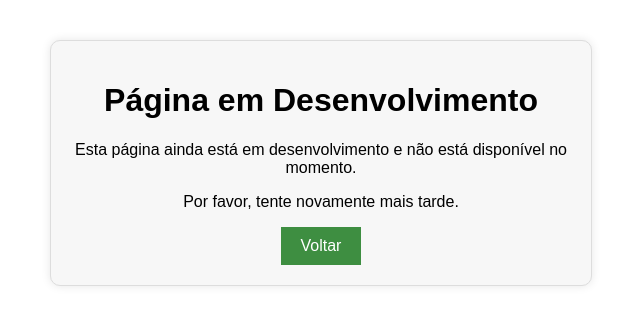
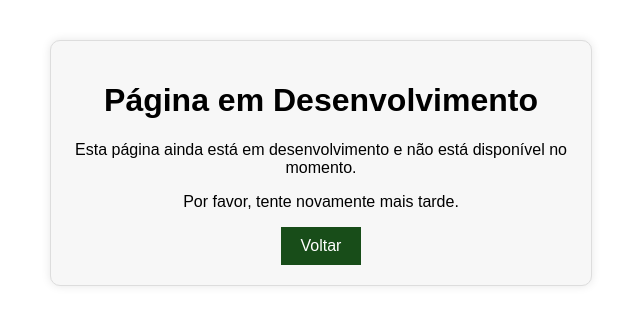
Before and after one commit to RickBraunn/ProjectEasyMath, a plain HTML site: page Pena/index.html in a window 1280 px wide. In both pictures the pointer is over the button "Voltar". Shown: the whole page, without its empty margins (319-959 px from the left). Drawn offline with Linux system fonts and the light colour scheme.

Commit message:
New color

```diff
--- a/Pena/index.html
+++ b/Pena/index.html
@@ -27,7 +27,7 @@
             cursor: pointer;
         }
         .btn-voltar:hover {
-            background-color: #3e8e41;
+            background-color: #184d19;
         }
     </style>
 </head>
```
Also changed, not shown: Rito_CPP/index.html (+1 -1 lines).
